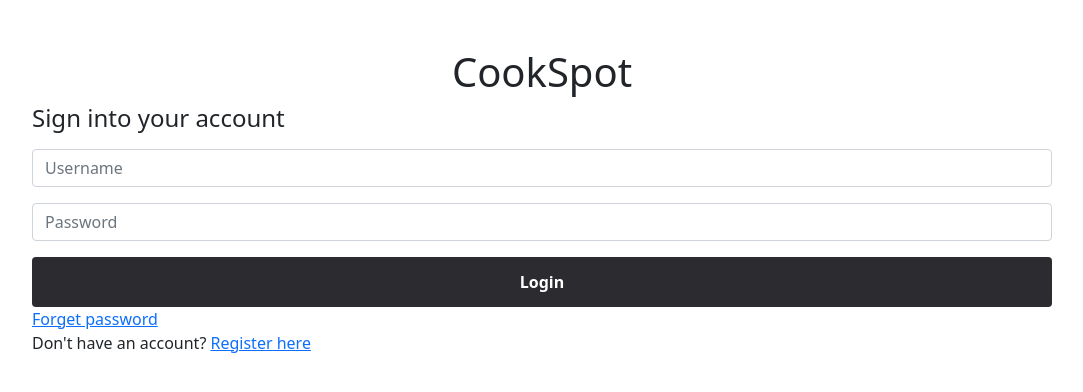
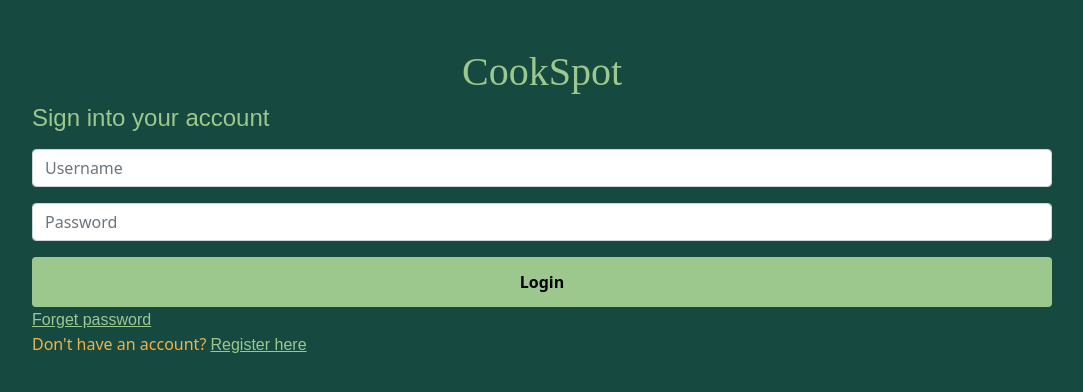
Before and after one commit to Luweren/CookSpot, a Django app: page /accounts/login/ in a window 1280 px wide. Shown: the top 392 px of the page, without its empty margins (98-1181 px from the left). Run offline with Django 3.2, Linux system fonts and the light colour scheme; parts of the project's set-up code (start-up, migrations or seed data) failed here and were passed over.

Commit message:
login & signup same design

```diff
--- a/cookproject/accounts/templates/registration/login.html
+++ b/cookproject/accounts/templates/registration/login.html
@@ -19,6 +19,29 @@
         color: white;
         border-radius: 4px;
         font-weight: bold;
+      }
+      #title {font-family: 'Zen Loop';}
+      body {
+        background-color: #164A41;
+      }
+      .navbar-brand
+      {
+        font-size: 2.5rem;
+      }
+      .navbar-nav {
+        font-size: 1.3rem;
+      }
+      button {
+        background-color: #9DC88D !important;
+        color: black !important;
+      }
+
+      h1,h2, h3, h4,a {
+        color: #9DC88D;
+        font-family: 'Quicksand', sans-serif;
+      }
+      p {
+        color:#F1B24A !important;
       }
   </style>
   </head>
@@ -51,7 +74,7 @@
       <section class ="Form align-self-center">
           <div class="container align-self-center">
                 <div class="px-5 pt-5 align-self-center">
-                    <h1 class='text-center'> CookSpot </h1>
+                    <h1 class='text-center' id="title"> CookSpot </h1>
                     <h4>Sign into your account</h4>
                     <form action="{% url 'login'%}" method="POST" enctype="multipart/form-data">
                         {% csrf_token %}
```
Also changed, not shown: cookproject/templates/signup.html (+24 -0 lines), cookproject/db.sqlite3.
